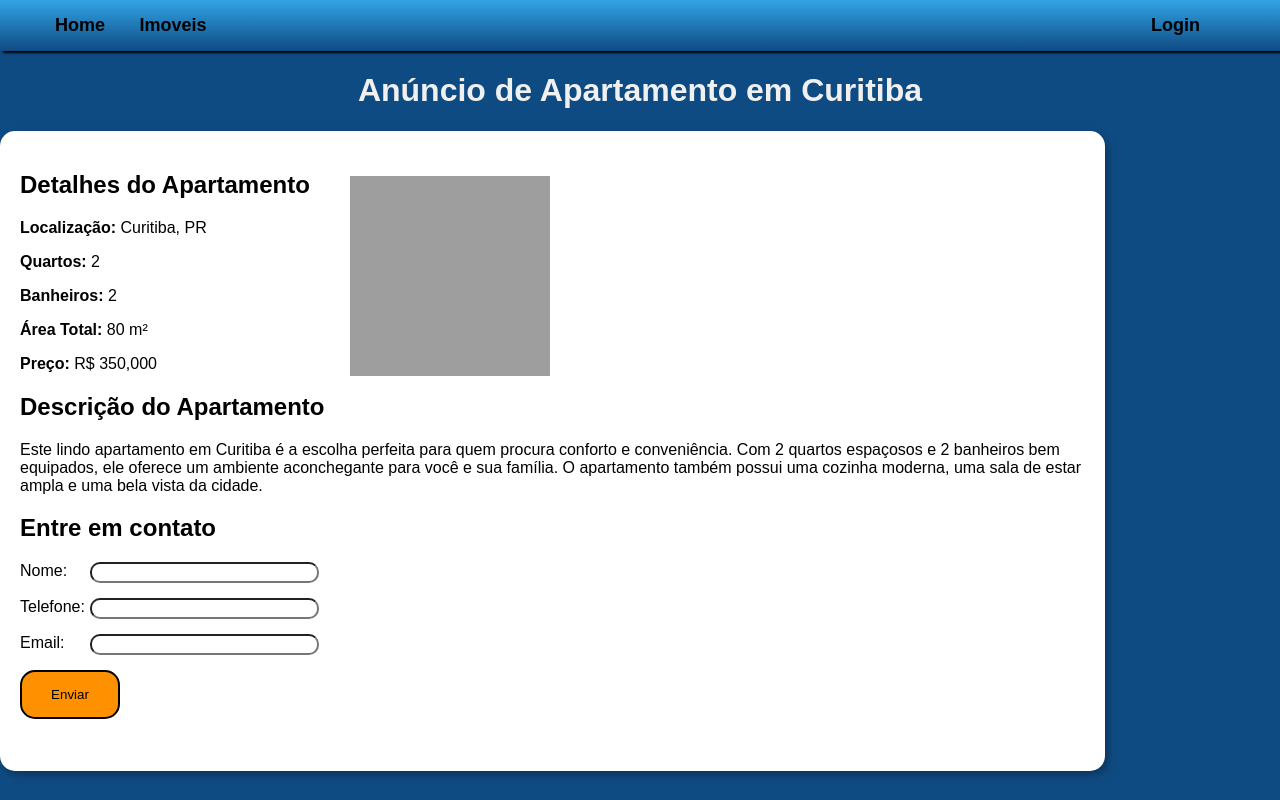
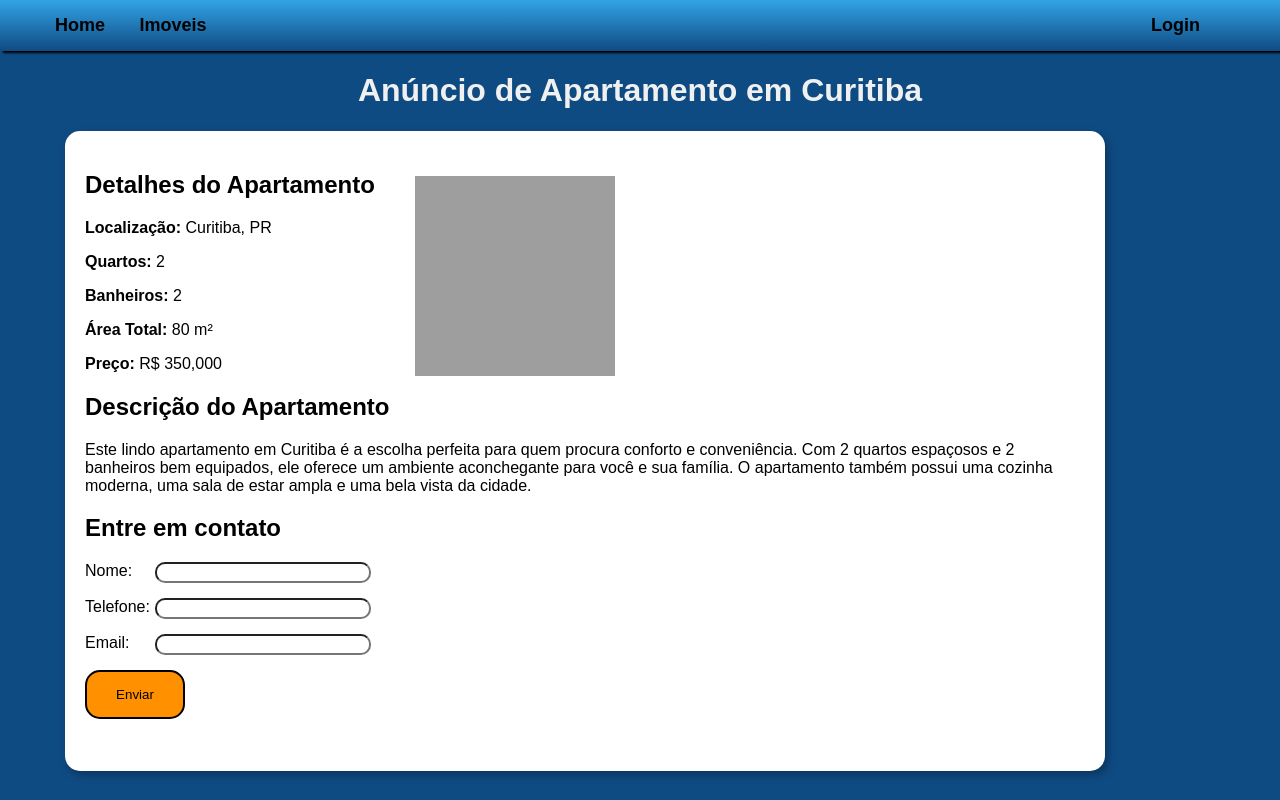
Before and after one commit to GabrielRBat/Trabalho-de-HTML, a plain HTML site: page TRABALHO HTML.html in a window 1280 px wide. Drawn offline with Linux system fonts and the light colour scheme; grey boxes are pictures that could not be loaded.

Commit message:
Update cssdohtml.css

```diff
--- a/cssdohtml.css
+++ b/cssdohtml.css
@@ -18,7 +18,7 @@ h1{
     padding: 20px;
     justify-content: right;
     flex-direction: column;
-    max-width: 1500px;
+    max-width: 1000px;
     height: 600px;
     right: 175px;
 
```
